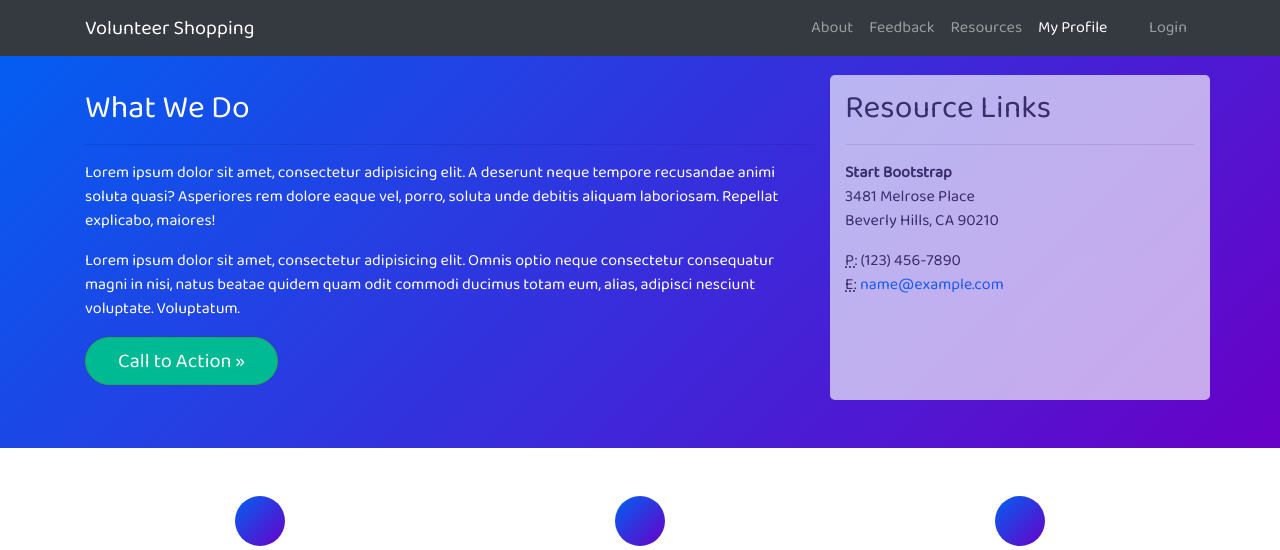
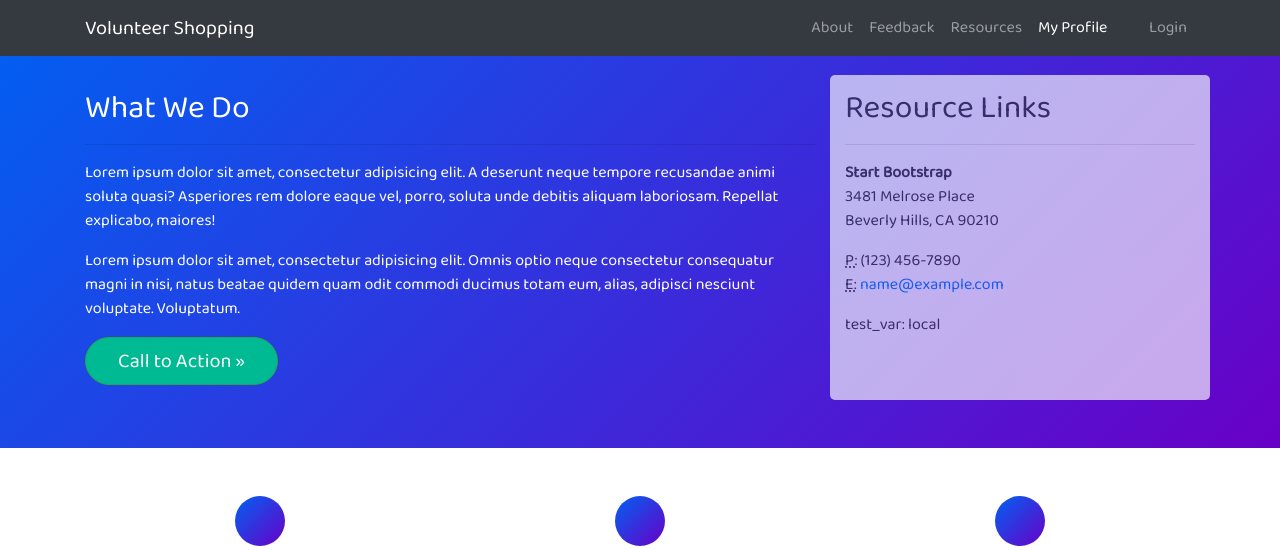
Before and after one commit to jimmcgaw/supplyrunners, a Django app: page / in a window 1280 px wide. Shown: the top 550 px of the page. Run offline with Django 3.2, Linux system fonts and the light colour scheme; some libraries are stand-ins or nearby versions.

Commit message:
heroku test var

```diff
--- a/supplyrunners/settings.py
+++ b/supplyrunners/settings.py
@@ -166,6 +166,8 @@ PUBLIC_ROOT = os.path.join(BASE_DIR, 'public')
 STATIC_ROOT = os.path.join(BASE_DIR, 'static')
 STATIC_URL = '/static/'
 
+HEROKU_VAR = 'local'
+
 
 
 # Activate Django-Heroku.
--- a/world/templates/index.html
+++ b/world/templates/index.html
@@ -47,6 +47,7 @@
             <abbr title="Email">E:</abbr>
             <a href="mailto:#">name@example.com</a>
           </address>
+          <div>test_var: {{ test_var }}</div>
         </div>
       </div>
       <!-- /.row -->
--- a/world/views.py
+++ b/world/views.py
@@ -9,7 +9,7 @@ from .places import find_places
 
 # Create your views here.
 def index(request):
-    return render(request, 'index.html')
+    return render(request, 'index.html', {'test_var': settings.HEROKU_VAR})
 
 
 def about(request):
```
